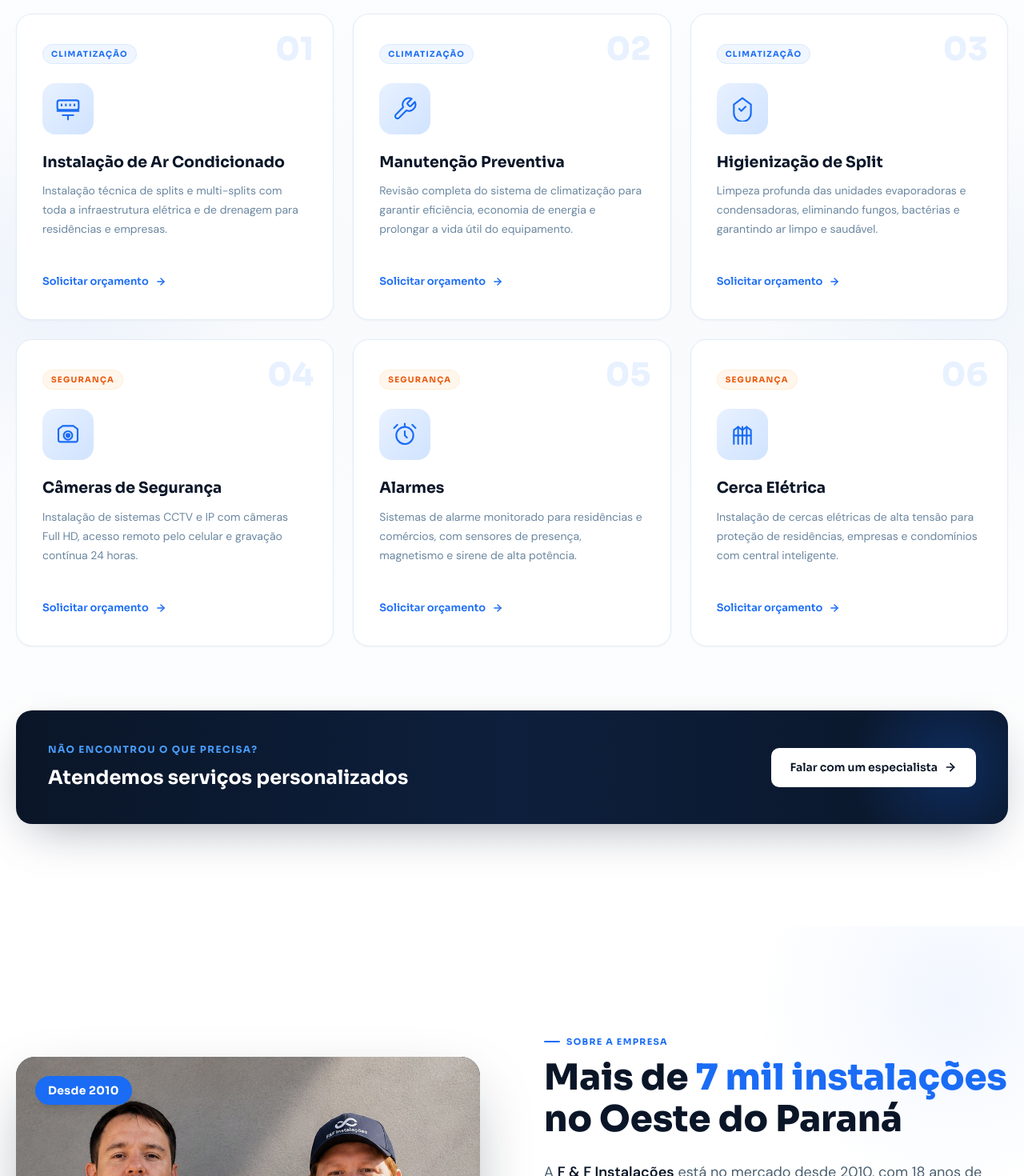
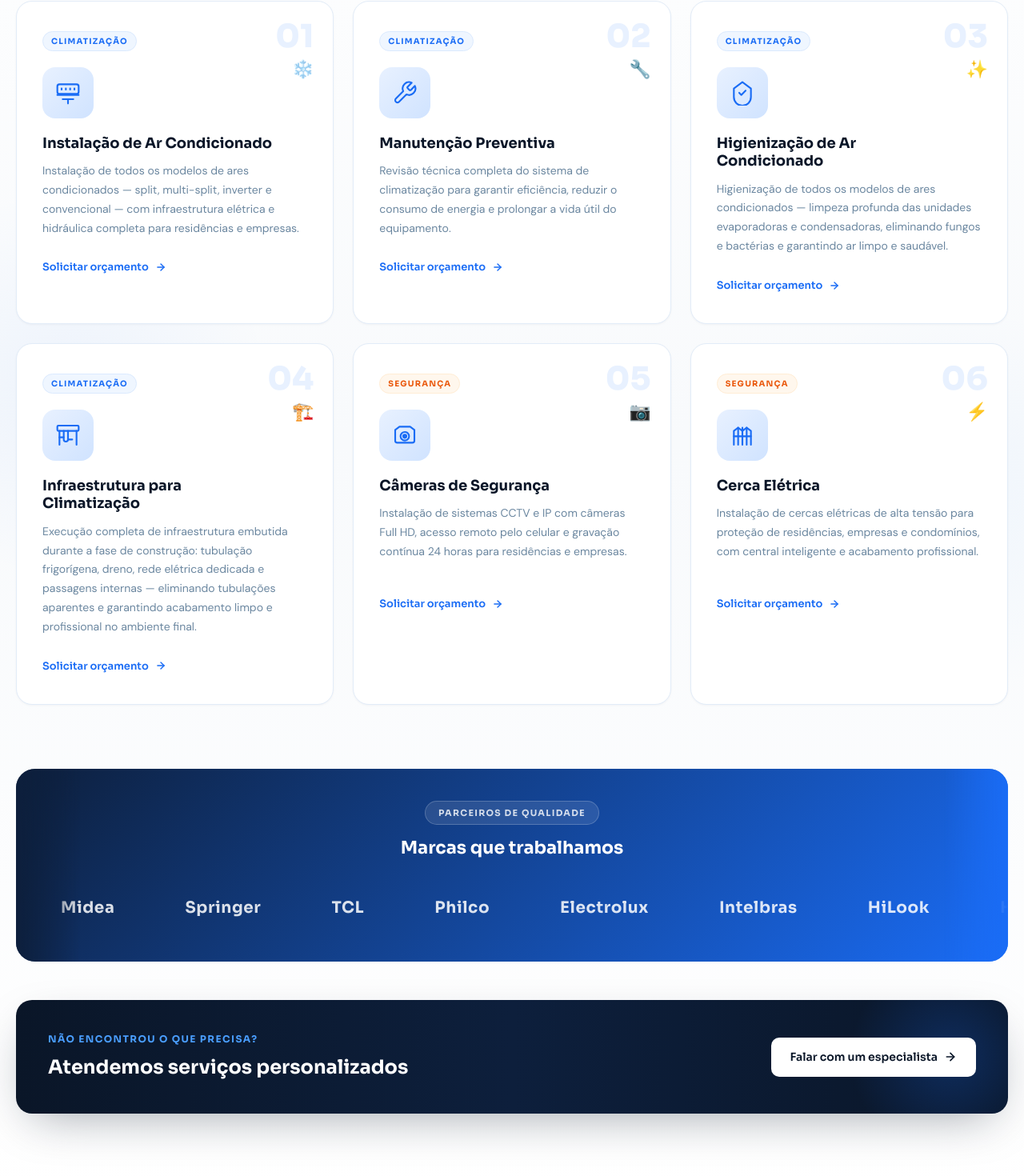
Before and after one commit to templodaslendas-gif/site-ff-instalacoes, a React (Vite) app: page / in a window 1280 px wide. Shown: the part 1329-2799 px from the top of the page at 80% size. Built offline with nearby package versions, Linux system fonts and the light colour scheme.

Commit message:
servicos atualizados carrossel hero galeria

```diff
--- a/src/App.jsx
+++ b/src/App.jsx
@@ -3,7 +3,6 @@ import Hero from './components/Hero'
 import Services from './components/Services'
 import About from './components/About'
 import Gallery from './components/Gallery'
-import Brands from './components/Brands'
 import Differentials from './components/Differentials'
 import Testimonials from './components/Testimonials'
 import CtaBanner from './components/CtaBanner'
@@ -21,7 +20,6 @@ export default function App() {
         <Services />
         <About />
         <Gallery />
-        <Brands />
         <Differentials />
         <Testimonials />
         <CtaBanner />
--- a/src/components/Services.jsx
+++ b/src/components/Services.jsx
@@ -6,7 +6,8 @@ const ICONS = {
     <svg viewBox="0 0 24 24" fill="none" stroke="currentColor" strokeWidth="1.6" strokeLinecap="round" strokeLinejoin="round">
       <rect x="2" y="4" width="20" height="9" rx="2" />
       <path d="M2 14h20M7 18h10M12 22v-4" />
-      <line x1="6" y1="8" x2="6" y2="9" /><line x1="10" y1="8" x2="10" y2="9" /><line x1="14" y1="8" x2="14" y2="9" /><line x1="18" y1="8" x2="18" y2="9" />
+      <line x1="6" y1="8" x2="6" y2="9" /><line x1="10" y1="8" x2="10" y2="9" />
+      <line x1="14" y1="8" x2="14" y2="9" /><line x1="18" y1="8" x2="18" y2="9" />
     </svg>
   ),
   maintenance: (
@@ -20,19 +21,18 @@ const ICONS = {
       <polyline points="9 12 11 14 15 10" />
     </svg>
   ),
+  infra: (
+    <svg viewBox="0 0 24 24" fill="none" stroke="currentColor" strokeWidth="1.6" strokeLinecap="round" strokeLinejoin="round">
+      <rect x="2" y="3" width="20" height="5" rx="1" />
+      <path d="M4 8v13M20 8v13M8 8v8a2 2 0 004 0V8M12 16h4" />
+      <line x1="4" y1="14" x2="8" y2="14" />
+    </svg>
+  ),
   camera: (
     <svg viewBox="0 0 24 24" fill="none" stroke="currentColor" strokeWidth="1.6" strokeLinecap="round" strokeLinejoin="round">
       <path d="M3 7l4-3h10l4 3v10a2 2 0 01-2 2H5a2 2 0 01-2-2V7z" />
       <circle cx="12" cy="13" r="4" />
       <circle cx="12" cy="13" r="1.5" fill="currentColor" />
-    </svg>
-  ),
-  alarm: (
-    <svg viewBox="0 0 24 24" fill="none" stroke="currentColor" strokeWidth="1.6" strokeLinecap="round" strokeLinejoin="round">
-      <circle cx="12" cy="13" r="8" />
-      <path d="M12 9v4l2 2" />
-      <path d="M5 3L2 6M19 3l3 3" />
-      <line x1="12" y1="2" x2="12" y2="4" />
     </svg>
   ),
   fence: (
@@ -51,34 +51,102 @@ const CATEGORY_STYLES = {
   Segurança: 'bg-orange-50 text-orange-600 border-orange-100',
 }
 
+// ── MARCAS (carrossel azul inline, logo abaixo dos cards) ──
+const BRANDS = [
+  'LG', 'Samsung', 'Gree', 'Midea', 'Springer', 'TCL',
+  'Philco', 'Electrolux', 'Intelbras', 'HiLook', 'Hikvision',
+]
+const LOOP_BRANDS = [...BRANDS, ...BRANDS]
+
+function BrandsCarousel() {
+  return (
+    <div
+      className="relative overflow-hidden py-10 mt-20 rounded-[24px]"
+      style={{ background: 'linear-gradient(135deg, #0d1f3c 0%, #1a6cf5 100%)' }}
+    >
+      {/* Header do carrossel */}
+      <div className="text-center mb-8 px-5">
+        <div className="inline-flex items-center gap-2 bg-white/10 border border-white/20 text-white/80 font-sora text-[11px] font-bold uppercase tracking-[0.12em] px-4 py-1.5 rounded-full mb-3">
+          Parceiros de qualidade
+        </div>
+        <h3 className="font-sora font-bold text-white text-[20px] sm:text-[22px]">
+          Marcas que trabalhamos
+        </h3>
+      </div>
+
+      {/* Fade nas bordas */}
+      <div
+        className="absolute top-0 bottom-0 left-0 w-20 z-10 pointer-events-none"
+        style={{ background: 'linear-gradient(to right, #0d1f3c, transparent)' }}
+      />
+      <div
+        className="absolute top-0 bottom-0 right-0 w-20 z-10 pointer-events-none"
+        style={{ background: 'linear-gradient(to left, #1a6cf5, transparent)' }}
+      />
+
+      {/* Track */}
+      <div
+        className="flex items-center gap-10"
+        style={{
+          width: 'max-content',
+          animation: 'scroll-brands 30s linear infinite',
+        }}
+      >
+        {LOOP_BRANDS.map((name, i) => (
+          <div
+            key={`${name}-${i}`}
+            className="flex-shrink-0 flex items-center justify-center px-6 py-3"
+          >
+            <span
+              className="font-sora font-bold text-white whitespace-nowrap"
+              style={{ fontSize: 'clamp(15px, 2vw, 20px)', letterSpacing: '0.03em', opacity: 0.85 }}
+            >
+              {name}
+            </span>
+          </div>
+        ))}
+      </div>
+
+      <style>{`
+        @keyframes scroll-brands {
+          0% { transform: translateX(0); }
+          100% { transform: translateX(-50%); }
+        }
+      `}</style>
+    </div>
+  )
+}
+
 function ServiceCard({ service, index }) {
   const waLink = `https://wa.me/5545988114290?text=${encodeURIComponent(service.waMessage)}`
   const categoryStyle = CATEGORY_STYLES[service.category] || CATEGORY_STYLES.Climatização
 
   return (
     <div className="service-card-premium fade-up group" style={{ transitionDelay: `${index * 60}ms` }}>
-      {/* Number badge */}
+      {/* Number */}
       <div className="absolute top-6 right-6 font-sora font-extrabold text-[40px] text-[#e8f1ff] leading-none transition-all duration-500 group-hover:text-brand/15 group-hover:scale-110">
         {service.number}
       </div>
 
       {/* Category tag */}
-      <div className={`inline-flex items-center text-[10px] font-sora font-bold uppercase tracking-[0.12em] px-2.5 py-1 rounded-full border ${categoryStyle} mb-6`}>
+      <div className={`inline-flex items-center text-[10px] font-sora font-bold uppercase tracking-[0.12em] px-2.5 py-1 rounded-full border ${categoryStyle} mb-5`}>
         {service.category}
       </div>
 
-      {/* Icon */}
-      <div className="relative mb-6">
+      {/* Icon + Emoji */}
+      <div className="relative mb-5">
         <div className="w-16 h-16 rounded-2xl flex items-center justify-center text-brand transition-all duration-500 group-hover:scale-110 group-hover:-rotate-6"
           style={{ background: 'linear-gradient(135deg,#e8f1ff,#d0e3ff)' }}>
           <div className="w-8 h-8">{ICONS[service.icon]}</div>
         </div>
-        {/* Decorative shadow layer */}
+        <span className="absolute -top-2 -right-2 text-[22px] leading-none select-none">
+          {service.emoji}
+        </span>
         <div className="absolute inset-0 w-16 h-16 rounded-2xl bg-brand/20 blur-xl opacity-0 group-hover:opacity-60 transition-opacity duration-500" />
       </div>
 
       {/* Title */}
-      <h3 className="font-sora font-bold text-[19px] text-navy mb-3 leading-tight">
+      <h3 className="font-sora font-bold text-[18px] text-navy mb-3 leading-tight pr-8">
         {service.title}
       </h3>
 
@@ -95,7 +163,8 @@ function ServiceCard({ service, index }) {
         className="inline-flex items-center gap-2 font-sora text-[13px] font-semibold text-brand hover:text-brand-vivid transition-colors duration-200 group/btn"
       >
         Solicitar orçamento
-        <svg width="14" height="14" fill="none" stroke="currentColor" strokeWidth="2.5" viewBox="0 0 24 24" className="transition-transform duration-300 group-hover/btn:translate-x-1" strokeLinecap="round" strokeLinejoin="round">
+        <svg width="14" height="14" fill="none" stroke="currentColor" strokeWidth="2.5" viewBox="0 0 24 24"
+          className="transition-transform duration-300 group-hover/btn:translate-x-1" strokeLinecap="round" strokeLinejoin="round">
           <line x1="5" y1="12" x2="19" y2="12" />
           <polyline points="12 5 19 12 12 19" />
         </svg>
@@ -119,14 +188,12 @@ export default function Services() {
       },
       { threshold: 0.1 }
     )
-    const cards = sectionRef.current?.querySelectorAll('.fade-up')
-    cards?.forEach((el) => observer.observe(el))
+    sectionRef.current?.querySelectorAll('.fade-up').forEach((el) => observer.observe(el))
     return () => observer.disconnect()
   }, [])
 
   return (
     <section id="servicos" ref={sectionRef} className="py-24 lg:py-32 bg-gradient-to-b from-white via-[#f8fafc] to-white relative overflow-hidden">
-      {/* Decorative background patterns */}
       <div
         className="absolute top-1/3 -left-40 w-[500px] h-[500px] pointer-events-none"
         style={{ background: 'radial-gradient(circle,rgba(26,108,245,0.05) 0%,transparent 70%)' }}
@@ -139,8 +206,8 @@ export default function Services() {
       />
 
       <div className="max-w-7xl mx-auto px-5 relative z-10">
-        {/* Section header */}
-        <div className="text-center mb-16 lg:mb-20 max-w-2xl mx-auto fade-up">
+        {/* Header */}
+        <div className="text-center mb-16 max-w-2xl mx-auto fade-up">
           <div className="section-label justify-center">Nossos Serviços</div>
           <h2 className="font-sora font-extrabold text-navy leading-[1.15] mb-5"
             style={{ fontSize: 'clamp(2rem,4vw,3rem)' }}>
@@ -154,22 +221,24 @@ export default function Services() {
           </p>
         </div>
 
-        {/* Services grid */}
+        {/* Cards grid */}
         <div className="grid grid-cols-1 md:grid-cols-2 lg:grid-cols-3 gap-6">
           {services.map((s, i) => (
             <ServiceCard key={s.id} service={s} index={i} />
           ))}
         </div>
 
-        {/* Bottom CTA strip */}
-        <div className="mt-16 lg:mt-20 fade-up">
+        {/* Carrossel de marcas logo abaixo dos cards */}
+        <BrandsCarousel />
+
+        {/* Bottom CTA */}
+        <div className="mt-12 fade-up">
           <div className="bg-gradient-to-r from-navy via-navy-mid to-navy rounded-[20px] p-8 sm:p-10 flex flex-col sm:flex-row items-center justify-between gap-6 shadow-[0_20px_60px_-20px_rgba(10,22,40,0.4)] relative overflow-hidden">
-            {/* Decorative glow */}
-            <div className="absolute -top-20 -right-20 w-[300px] h-[300px] pointer-events-none"
+            <div
+              className="absolute -top-20 -right-20 w-[300px] h-[300px] pointer-events-none"
               style={{ background: 'radial-gradient(circle,rgba(26,108,245,0.25) 0%,transparent 60%)' }}
               aria-hidden="true"
             />
-
             <div className="text-center sm:text-left relative z-10">
               <div className="text-brand-glow text-[12px] font-sora font-bold uppercase tracking-[0.12em] mb-2">
                 Não encontrou o que precisa?
@@ -178,7 +247,6 @@ export default function Services() {
                 Atendemos serviços personalizados
               </div>
             </div>
-
             <a
               href={`https://wa.me/5545988114290?text=${encodeURIComponent('Olá! Preciso de um serviço personalizado.')}`}
               target="_blank"
--- a/src/data/gallery.js
+++ b/src/data/gallery.js
@@ -1,24 +1,14 @@
-// Galeria de projetos com categorias e tamanhos diferentes para layout mosaico
-
 export const galleryItems = [
   {
     id: 1,
-    file: 'condensadora-01.jpg',
-    alt: 'Instalação de condensadoras Gree',
-    label: 'Condensadoras Gree',
-    category: 'Climatização',
-    size: 'large', // ocupa 2 colunas
-  },
-  {
-    id: 2,
     file: 'ar-condicionado-01.jpg',
     alt: 'Split residencial instalado',
     label: 'Split Residencial',
     category: 'Climatização',
-    size: 'normal',
+    size: 'large',
   },
   {
-    id: 3,
+    id: 2,
     file: 'camera-seguranca-01.jpg',
     alt: 'Sistema de câmeras de segurança',
     label: 'Sistema CCTV',
@@ -26,7 +16,7 @@ export const galleryItems = [
     size: 'normal',
   },
   {
-    id: 4,
+    id: 3,
     file: 'infraestrutura-eletrica-01.jpg',
     alt: 'Infraestrutura elétrica para split',
     label: 'Infraestrutura',
@@ -34,11 +24,11 @@ export const galleryItems = [
     size: 'normal',
   },
   {
-    id: 5,
+    id: 4,
     file: 'ambiente-comercial-01.jpg',
     alt: 'Cerca elétrica instalada em residência',
     label: 'Cerca Elétrica',
     category: 'Segurança',
-    size: 'large', // ocupa 2 colunas
+    size: 'large',
   },
 ]
--- a/src/data/services.js
+++ b/src/data/services.js
@@ -4,8 +4,9 @@ export const services = [
     number: '01',
     title: 'Instalação de Ar Condicionado',
     category: 'Climatização',
+    emoji: '❄️',
     description:
-      'Instalação técnica de splits e multi-splits com toda a infraestrutura elétrica e de drenagem para residências e empresas.',
+      'Instalação de todos os modelos de ares condicionados — split, multi-split, inverter e convencional — com infraestrutura elétrica e hidráulica completa para residências e empresas.',
     waMessage: 'Quero saber mais sobre Instalação de Ar Condicionado.',
     icon: 'ac',
   },
@@ -14,48 +15,53 @@ export const services = [
     number: '02',
     title: 'Manutenção Preventiva',
     category: 'Climatização',
+    emoji: '🔧',
     description:
-      'Revisão completa do sistema de climatização para garantir eficiência, economia de energia e prolongar a vida útil do equipamento.',
+      'Revisão técnica completa do sistema de climatização para garantir eficiência, reduzir o consumo de energia e prolongar a vida útil do equipamento.',
     waMessage: 'Quero saber mais sobre Manutenção Preventiva.',
     icon: 'maintenance',
   },
   {
     id: 3,
     number: '03',
-    title: 'Higienização de Split',
+    title: 'Higienização de Ar Condicionado',
     category: 'Climatização',
+    emoji: '✨',
     description:
-      'Limpeza profunda das unidades evaporadoras e condensadoras, eliminando fungos, bactérias e garantindo ar limpo e saudável.',
-    waMessage: 'Quero saber mais sobre Higienização de Split.',
+      'Higienização de todos os modelos de ares condicionados — limpeza profunda das unidades evaporadoras e condensadoras, eliminando fungos e bactérias e garantindo ar limpo e saudável.',
+    waMessage: 'Quero saber mais sobre Higienização de Ar Condicionado.',
     icon: 'hygiene',
   },
   {
     id: 4,
     number: '04',
-    title: 'Câmeras de Segurança',
-    category: 'Segurança',
+    title: 'Infraestrutura para Climatização',
+    category: 'Climatização',
+    emoji: '🏗️',
     description:
-      'Instalação de sistemas CCTV e IP com câmeras Full HD, acesso remoto pelo celular e gravação contínua 24 horas.',
-    waMessage: 'Quero saber mais sobre Câmeras de Segurança.',
-    icon: 'camera',
+      'Execução completa de infraestrutura embutida durante a fase de construção: tubulação frigorígena, dreno, rede elétrica dedicada e passagens internas — eliminando tubulações aparentes e garantindo acabamento limpo e profissional no ambiente final.',
+    waMessage: 'Quero saber mais sobre Infraestrutura para Climatização.',
+    icon: 'infra',
   },
   {
     id: 5,
     number: '05',
-    title: 'Alarmes',
+    title: 'Câmeras de Segurança',
     category: 'Segurança',
+    emoji: '📷',
     description:
-      'Sistemas de alarme monitorado para residências e comércios, com sensores de presença, magnetismo e sirene de alta potência.',
-    waMessage: 'Quero saber mais sobre Alarmes.',
-    icon: 'alarm',
+      'Instalação de sistemas CCTV e IP com câmeras Full HD, acesso remoto pelo celular e gravação contínua 24 horas para residências e empresas.',
+    waMessage: 'Quero saber mais sobre Câmeras de Segurança.',
+    icon: 'camera',
   },
   {
     id: 6,
     number: '06',
     title: 'Cerca Elétrica',
     category: 'Segurança',
+    emoji: '⚡',
     description:
-      'Instalação de cercas elétricas de alta tensão para proteção de residências, empresas e condomínios com central inteligente.',
+      'Instalação de cercas elétricas de alta tensão para proteção de residências, empresas e condomínios, com central inteligente e acabamento profissional.',
     waMessage: 'Quero saber mais sobre Cerca Elétrica.',
     icon: 'fence',
   },
```
Also changed, not shown: src/components/Gallery.jsx (+23 -24 lines), src/components/Hero.jsx (+24 -38 lines).
